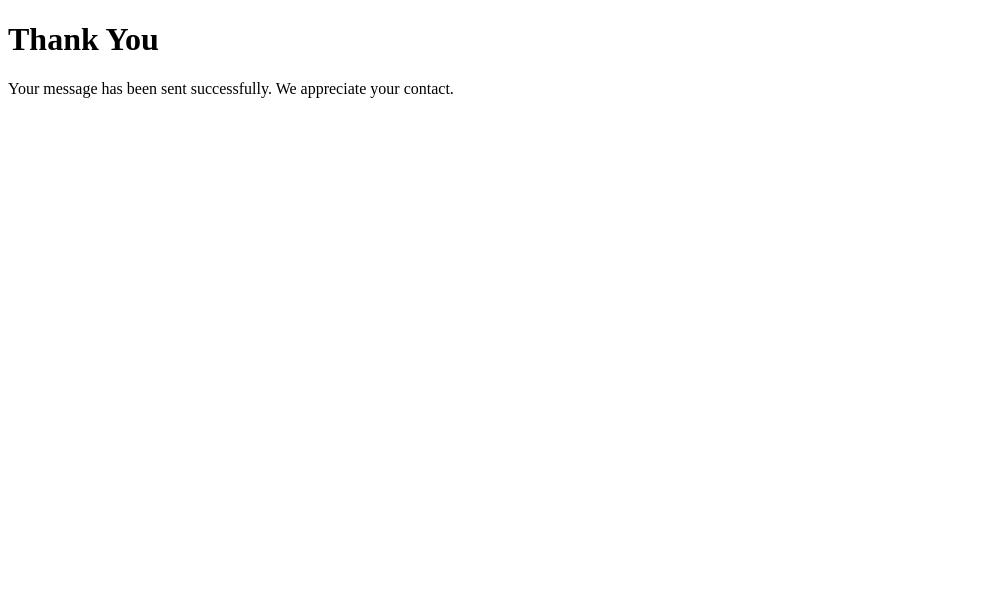
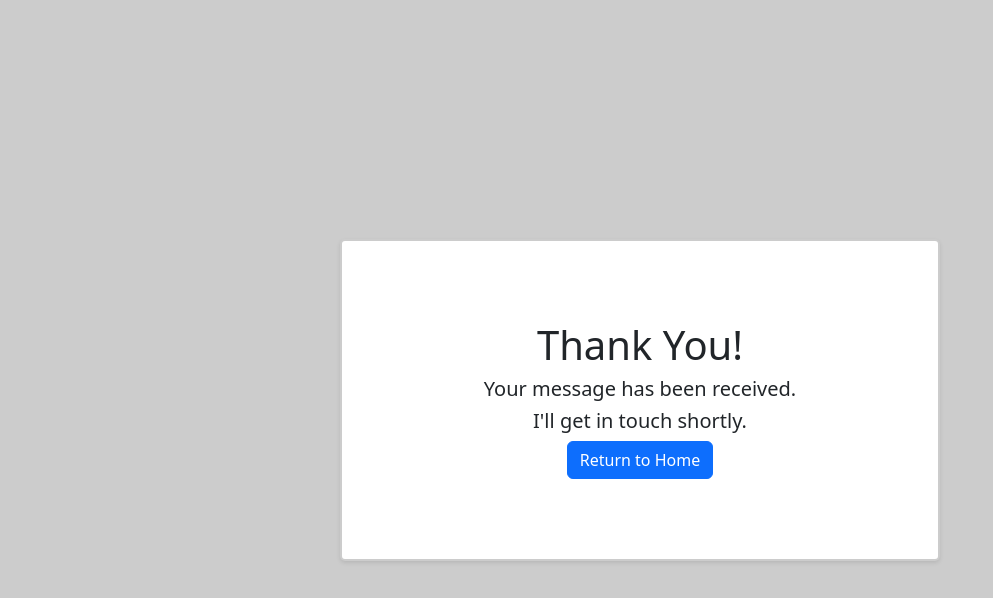
Before and after one commit to globlo/Profile, a plain HTML site: page thankyou.html in a window 1280 px wide. Shown: the whole page, without its empty margins (0-993 px from the left). Drawn offline with Linux system fonts and the light colour scheme.

Commit message:
modify thankyou.html

```diff
--- a/thankyou.html
+++ b/thankyou.html
@@ -1,10 +1,44 @@
 <!DOCTYPE html>
-<html>
+<html lang="en">
 <head>
-    <title>Thank You</title>
+  <meta charset="utf-8">
+  <meta content="width=device-width, initial-scale=1.0" name="viewport">
+  <title>Thank You</title>
+  <!-- Vendor CSS Files -->
+  <link href="assets/vendor/bootstrap/css/bootstrap.min.css" rel="stylesheet">
+  <link href="assets/vendor/bootstrap-icons/bootstrap-icons.css" rel="stylesheet">
+  <link href="assets/vendor/boxicons/css/boxicons.min.css" rel="stylesheet">
+  <link href="assets/vendor/glightbox/css/glightbox.min.css" rel="stylesheet">
+  <link href="assets/vendor/swiper/swiper-bundle.min.css" rel="stylesheet">
+  <style>
+    /* Define CSS styles for the card */
+    body {
+        display: flex;
+        flex-direction: column;
+        justify-content: center;
+        align-items: center;
+        height: 100vh;
+        background-color: #ccc;
+    }
+    .card {
+
+        border: 2px solid #ccc;
+        border-radius: 5px;
+        box-shadow: 0 2px 4px rgba(0, 0, 0, 0.1);
+        padding: 80px;
+        background-color: #fff;
+        width: 600px;
+    }
+</style>
 </head>
 <body>
-    <h1>Thank You</h1>
-    <p>Your message has been sent successfully. We appreciate your contact.</p>
+  <section class="card">
+    <div class="container text-center">
+      <h1>Thank You!</h1>
+      <h5>Your message has been received.</h5>
+      <h5>I'll get in touch shortly.</h5>
+      <a href="index.html" class="btn btn-primary">Return to Home</a>
+    </div>
+  </section>
 </body>
 </html>
```
Also changed, not shown: assets/css/style.css (line endings or trailing spaces).
